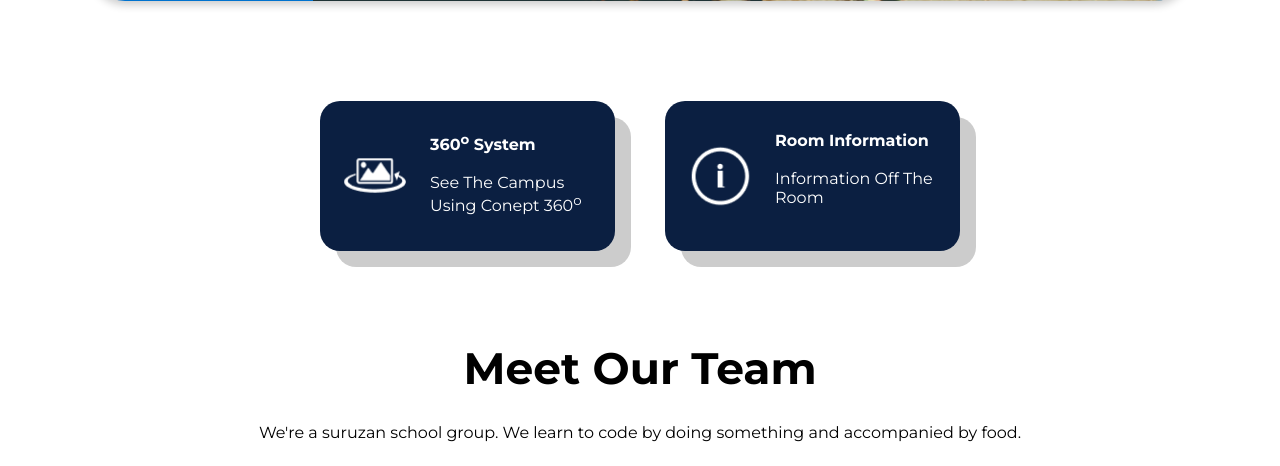
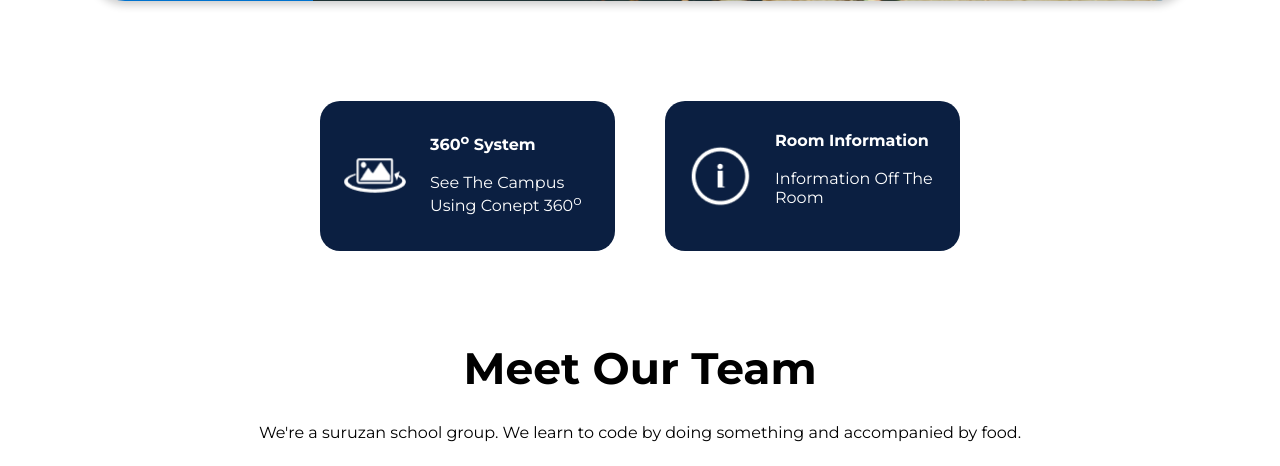
Before and after one commit to TitamSeptian/upi-dimensional-drift, a PHP site: page / in a window 1280 px wide; the page is wider, and only the part inside the window is pictured. Shown: the part 1213-1679 px from the top of that part. Run offline with PHP 8.4, Linux system fonts and the light colour scheme.

Commit message:
About 2.1

```diff
--- a/assets/css/styles.css
+++ b/assets/css/styles.css
@@ -140,7 +140,6 @@ body {
 }
 
 .about-item-system{
-    box-shadow: 16px 16px 0px 0px rgba(0,0,0,0.2);
     border-radius: 20px;
     color: white;
     display: flex;
@@ -160,7 +159,6 @@ body {
 }
 
 .about-item-information{
-    box-shadow: 16px 16px 0px 0px rgba(0,0,0,0.2);
     border-radius: 20px;
     color: white;
     display: flex;
```
